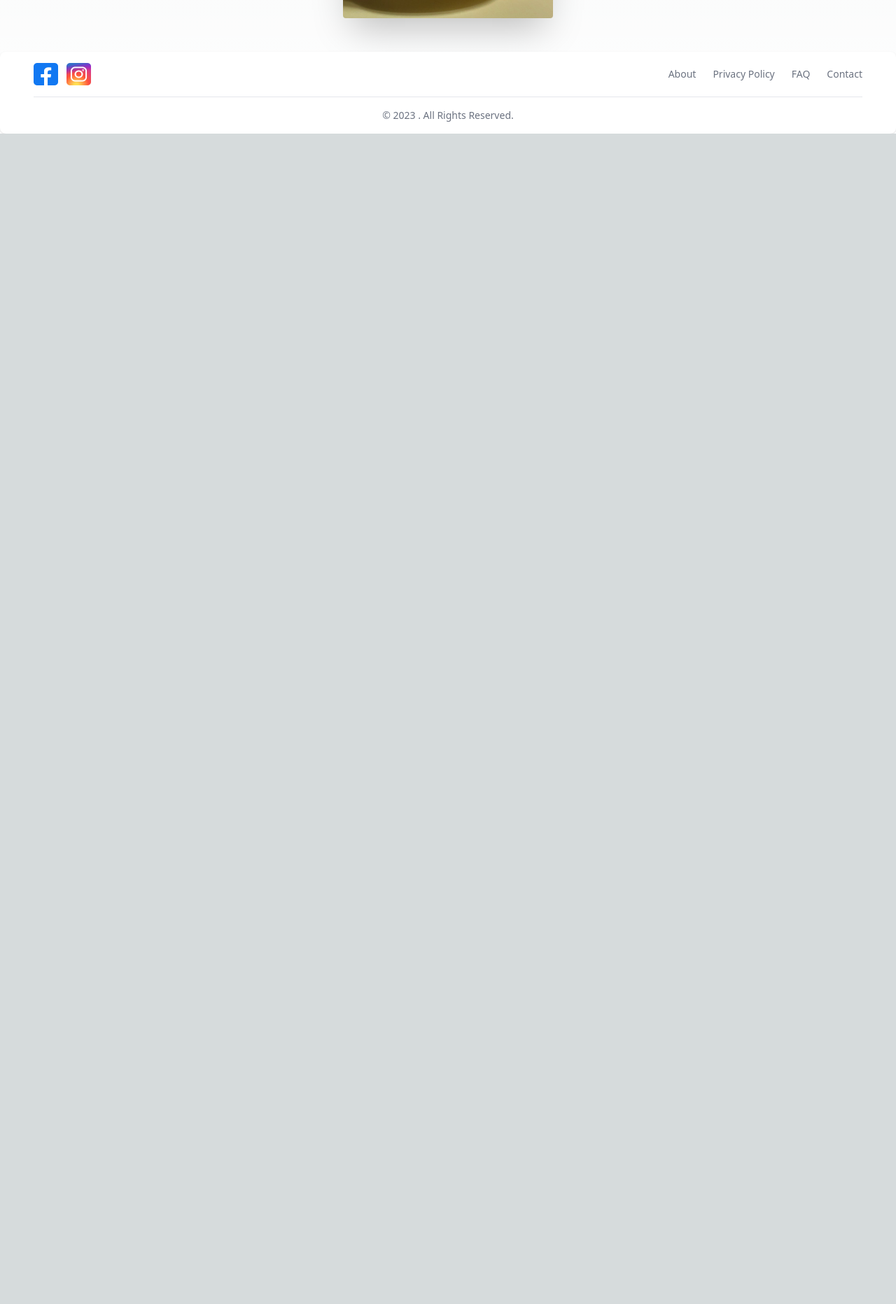
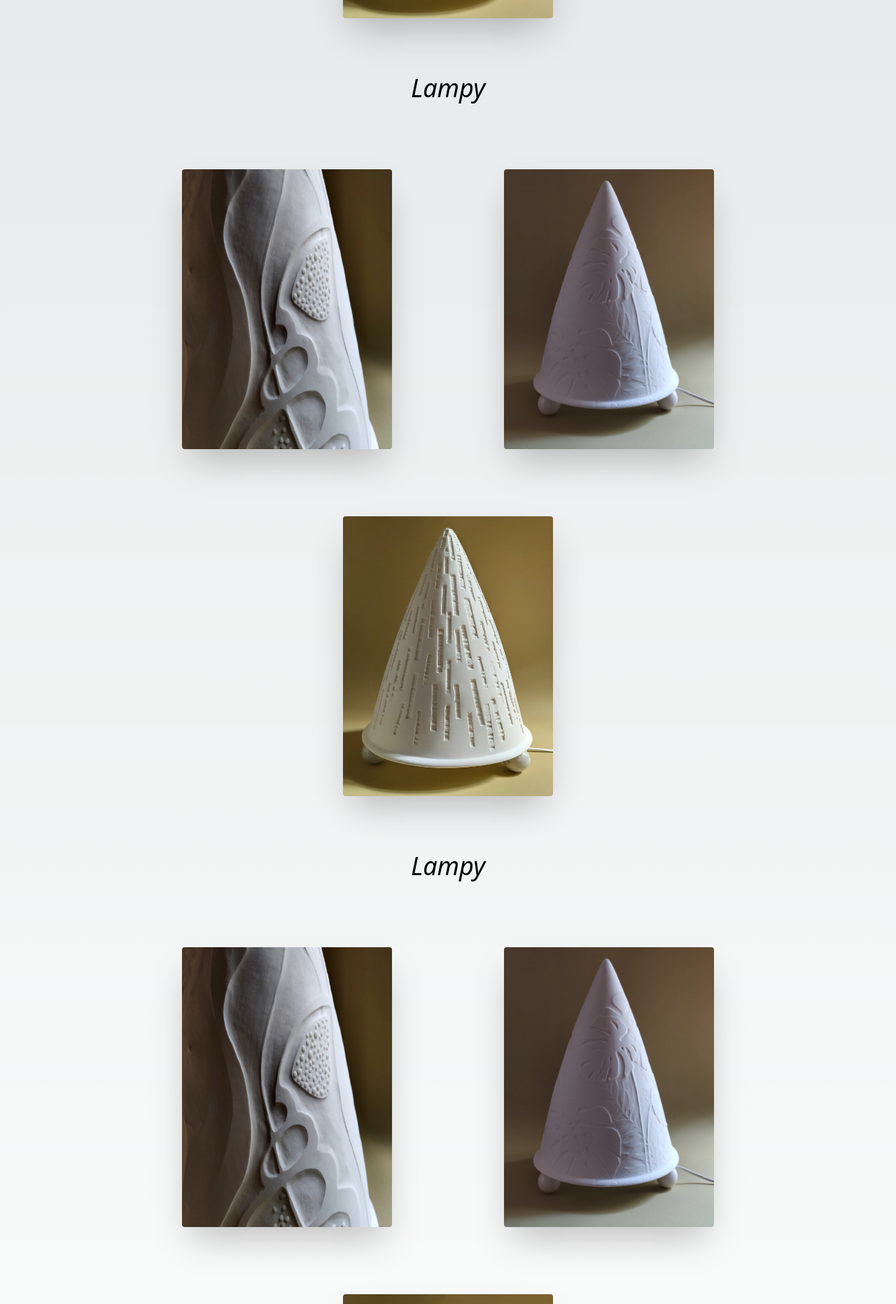
Before and after one commit to AndrzejGrabarz/Hell, a Next.js app: page / in a window 1280 px wide. Shown: the part 1776-3640 px from the top of the page at 70% size. Before the commit the page ends 1967 px from the top, so only its background shows below. Built offline with nearby package versions, Linux system fonts and the light colour scheme.

Commit message:
Spotkanie

```diff
--- a/pages/index.js
+++ b/pages/index.js
@@ -22,6 +22,18 @@ export default function Home() {
         <ImageBox lampOn="LotosOff" lampOff="LotosOn" lampa="Lotos" />
         <ImageBox lampOn="PasekOff" lampOff="PasekOn" lampa="Pasek" />
       </div>
+      <div className="flex text-4xl mt-8 font-RedHatItalic  italic">Lampy</div>
+      <div className="flex justify-center flex-row mt-12 flex-wrap">
+        <ImageBox lampOn="KluczOff" lampOff="KluczOn" lampa="Klucz" />
+        <ImageBox lampOn="LotosOff" lampOff="LotosOn" lampa="Lotos" />
+        <ImageBox lampOn="PasekOff" lampOff="PasekOn" lampa="Pasek" />
+      </div>
+      <div className="flex text-4xl mt-8 font-RedHatItalic  italic">Lampy</div>
+      <div className="flex justify-center flex-row mt-12 flex-wrap">
+        <ImageBox lampOn="KluczOff" lampOff="KluczOn" lampa="Klucz" />
+        <ImageBox lampOn="LotosOff" lampOff="LotosOn" lampa="Lotos" />
+        <ImageBox lampOn="PasekOff" lampOff="PasekOn" lampa="Pasek" />
+      </div>
       <Footer />
     </main>
   );
```
